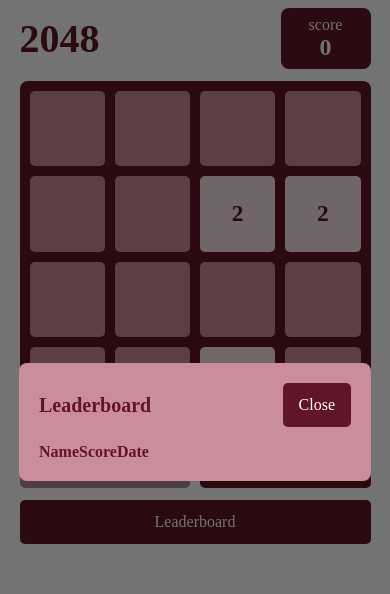
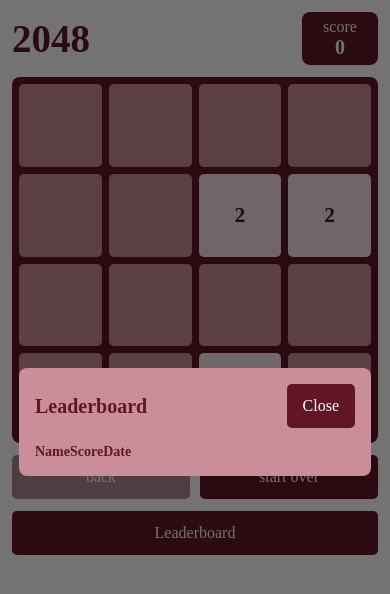
Before and after one commit to LiudmilaSafonova/Web1_3, a plain HTML site: page index.html in a window 390 px wide. Both pictures are taken after a click on the button "Leaderboard". Drawn offline with Linux system fonts and the light colour scheme.

Commit message:
fix: добавлены медиазапросы

```diff
--- a/styles.css
+++ b/styles.css
@@ -281,3 +281,67 @@
     font: inherit;
     cursor: pointer;
 }
+
+@media (max-width: 768px) {
+    body {
+        margin: 0;
+        padding: 24px;
+    }
+
+    .game-area {
+        width: min(100%, 420px);
+    }
+}
+
+@media (max-width: 480px) {
+    body {
+        padding: 12px;
+    }
+
+    .game-header {
+        gap: 8px;
+    }
+
+    .game-header h1 {
+        font-size: clamp(2rem, 10vw, 3rem);
+    }
+
+    .game-score {
+        min-width: 76px;
+        padding: 6px 10px;
+    }
+
+    .game-score output {
+        font-size: 1.25rem;
+    }
+
+    .game-board {
+        gap: 7px;
+        padding: 7px;
+    }
+
+    .game-board__cell {
+        font-size: clamp(14px, 5.5vw, 24px);
+    }
+
+    .leaderboard-entry,
+    .leaderboard-dialog,
+    .game-over-dialog {
+        padding: 16px;
+    }
+
+    .leaderboard-columns,
+    .leaderboard-list__row {
+        grid-template-columns: minmax(0, 1fr) 52px 88px;
+        gap: 6px;
+        font-size: 0.875rem;
+    }
+
+    .leaderboard-dialog__header {
+        flex-wrap: wrap;
+    }
+
+    .game-over-dialog__actions button {
+        flex: 1;
+    }
+}
```
